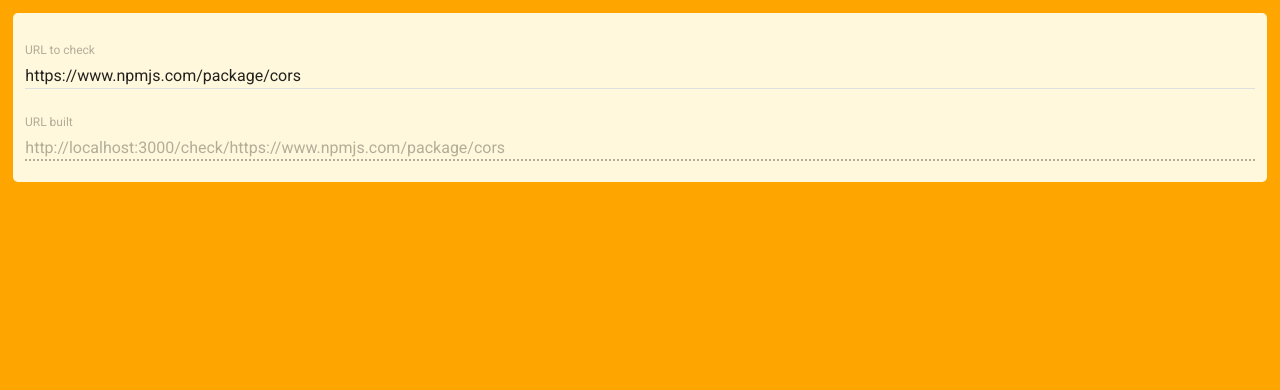
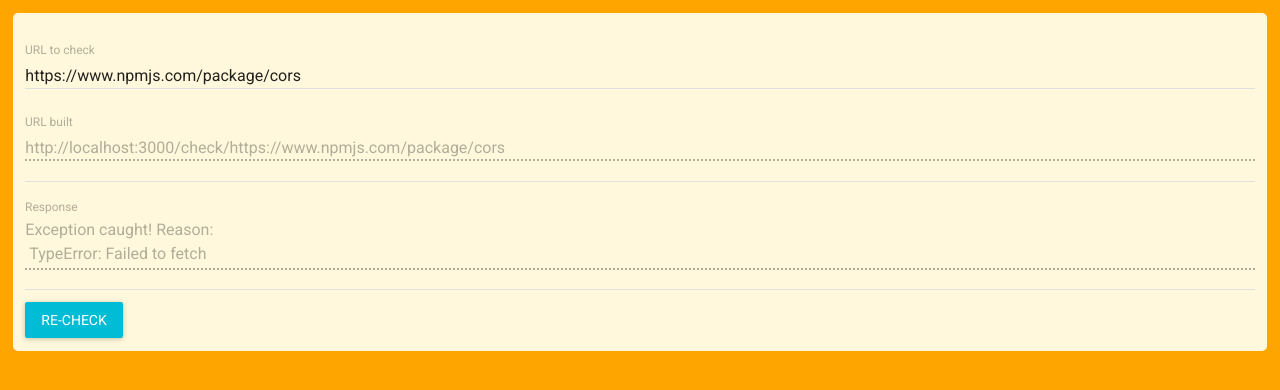
Before and after one commit to htbkoo/web-status-checker, a React (Create React App) app in the folder ui/: page / in a window 1280 px wide. Shown: the top 390 px of the page. Built offline with nearby package versions, Linux system fonts and the light colour scheme; no server answers.

Commit message:
added response field and updates accordingly web-status-checker

```diff
--- a/ui/src/App.css
+++ b/ui/src/App.css
@@ -1,16 +1,6 @@
 .App {
     /*text-align: center;*/
     min-height: 100vh;
-}
-
-.outer-container {
-    padding: 1%;
-}
-
-.config-container {
-    padding: 1%;
-    background-color: cornsilk;
-    border-radius: 5px;
 }
 
 .App-logo {
@@ -53,3 +43,17 @@
 .orange-bg {
     background-color: orange;
 }
+
+.outer-container {
+    padding: 1%;
+}
+
+.config-container {
+    padding: 1%;
+    background-color: cornsilk;
+    border-radius: 5px;
+}
+
+.withTopMargin {
+    margin-top: 1%;
+}
--- a/ui/src/App.js
+++ b/ui/src/App.js
@@ -1,5 +1,7 @@
 import React, {Component} from 'react';
 import TextField from 'material-ui/TextField';
+import RaisedButton from 'material-ui/RaisedButton';
+import Divider from 'material-ui/Divider';
 import 'whatwg-fetch';
 
 import './App.css';
@@ -14,7 +16,8 @@
     constructor(props) {
         super(props);
         this.state = {
-            bgColor: "",
+            response: "Waiting for response",
+            bgColour: "",
             hostname: "http://localhost:3000/check",
             pageToCheckUrl: "https://www.npmjs.com/package/cors"
         };
@@ -38,16 +41,20 @@
 
         fetch(url)
             .then(value => value.json())
-            .then(json => json.isSuccessful ? COLOUR.GREEN : COLOUR.RED)
-            .then(bgColor => this.setState({bgColor}))
+            .then(json => {
+                let response = `Response received: ${json}`;
+                let bgColour = json.isSuccessful ? COLOUR.GREEN : COLOUR.RED;
+                return this.setState({bgColour, response});
+            })
             .catch(reason => {
-                console.log(reason);
-                this.setState({bgColor: COLOUR.ORANGE});
+                let response = `Exception caught! Reason:\n ${reason}`;
+                let bgColour = COLOUR.ORANGE;
+                this.setState({bgColour, response});
             });
     }
 
     render() {
-        let classes = ["App", this.state.bgColor];
+        let classes = ["App", this.state.bgColour];
 
         return (
             <div className={classes.join(" ")}>
@@ -72,13 +79,32 @@
                                 floatingLabelText="URL built"
                                 fullWidth={true}
                                 disabled={true}
+                                value={this.generateUrl()}
+                            />
+                        </div>
+                        <div className="withTopMargin">
+                            <Divider/>
+                        </div>
 
-                                value={this.generateUrl()}
-                                onChange={(event) => {
-                                    this.setState({
-                                        pageToCheckUrl: event.target.value,
-                                    });
-                                }}
+                        <div>
+                            <TextField
+                                floatingLabelText="Response"
+                                fullWidth={true}
+                                disabled={true}
+                                multiLine={true}
+                                value={this.state.response}
+                            />
+                        </div>
+                        <div className="withTopMargin">
+                            <Divider/>
+                        </div>
+
+                        <div className="withTopMargin">
+                            <RaisedButton
+                                label="Re-check"
+                                primary={true}
+
+                                onClick={this.checkUrl}
                             />
                         </div>
                     </div>
```
